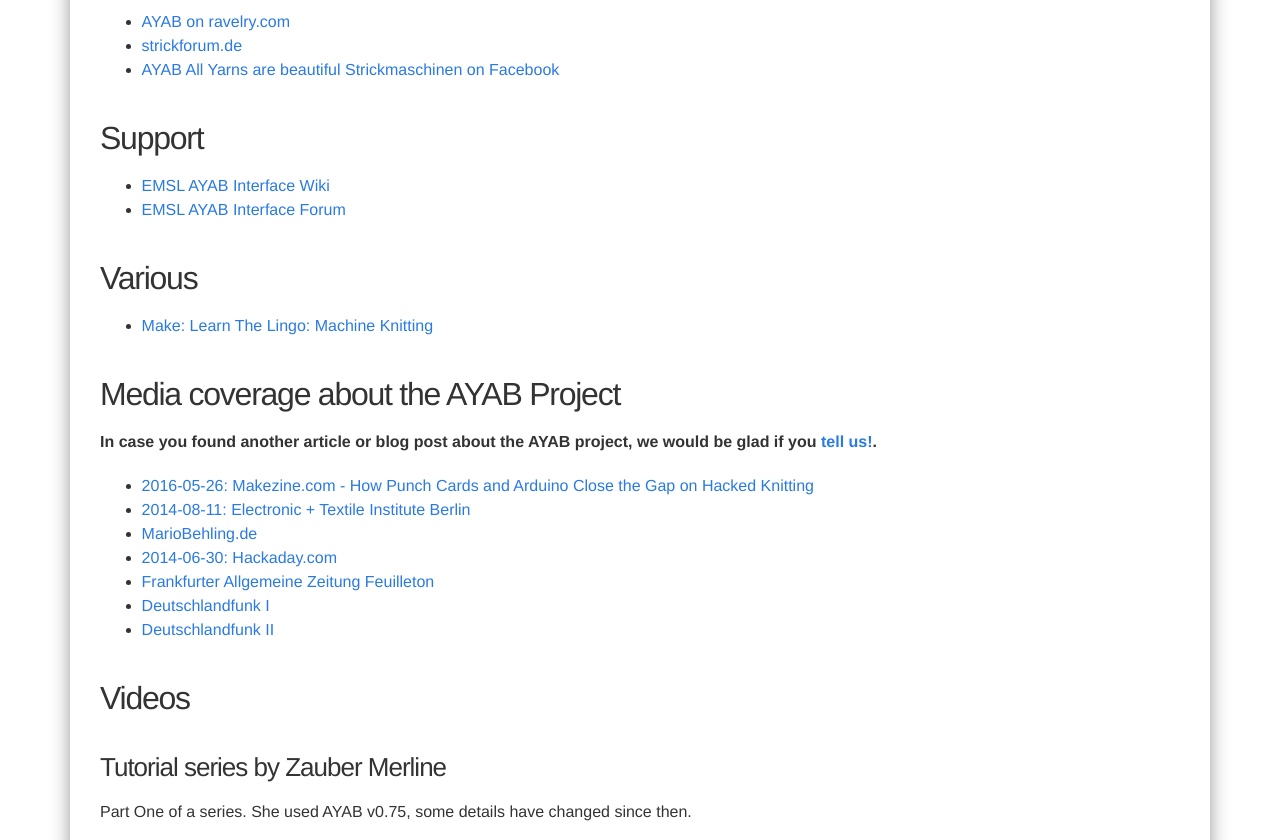
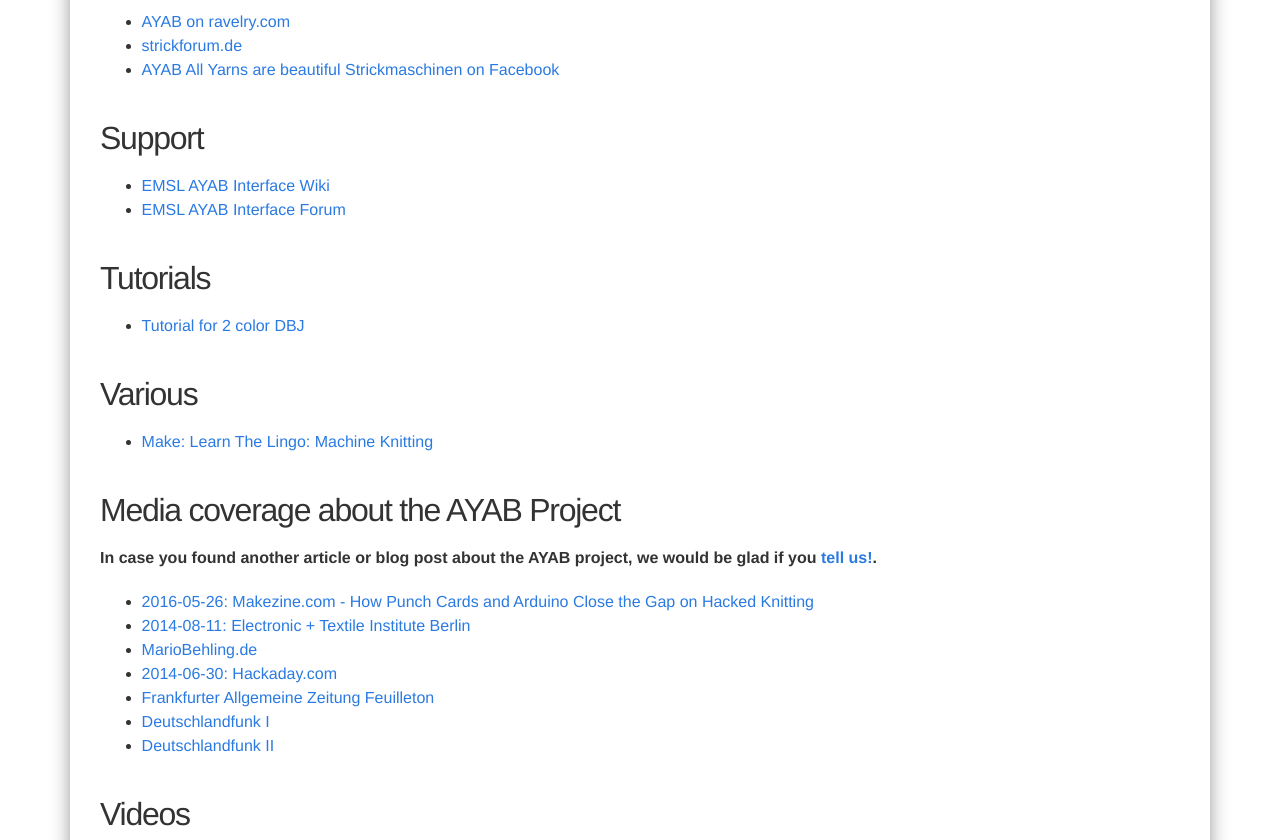
Before and after one commit to AllYarnsAreBeautiful/allyarnsarebeautiful.github.io, a Jekyll site: the page built from links.md, in a window 1280 px wide and 900 px high, scrolled down 341 px, cut to the strip 0-840 px from the top of the window. Built offline with Jekyll 4.4.1, drawn with Linux system fonts in a browser that asks for light colours.

Commit message:
Added link to tutorial for 2 color DBJ

```diff
--- a/links.md
+++ b/links.md
@@ -14,6 +14,10 @@ permalink: /links/
 
 - [EMSL AYAB Interface Wiki](http://wiki.evilmadscientist.com/AYAB_Interface)
 - [EMSL AYAB Interface Forum](http://forum.evilmadscientist.com/categories/ayab-all-yarns-are-beautiful)
+
+## Tutorials
+
+ - [Tutorial for 2 color DBJ](https://slisen.blogspot.de/2013/03/a-lesson-in-2-color-double-bed-jacquard.html)
 
 ## Various
 
```
